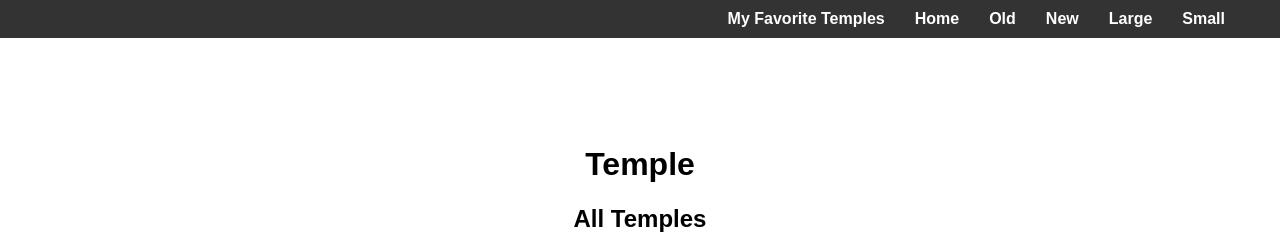
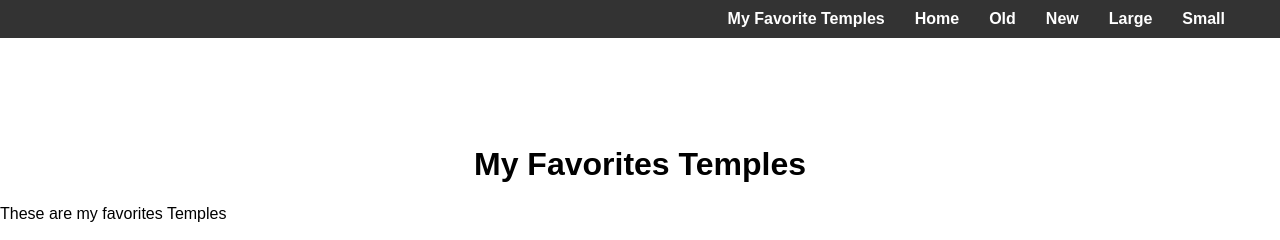
Before and after one commit to Fabrice2019/wdd131, a plain HTML site: page filtered-temples.html in a window 1280 px wide. Shown: the top 240 px of the page. Drawn offline with Linux system fonts and the light colour scheme.

Commit message:
modify html

```diff
--- a/filtered-temples.html
+++ b/filtered-temples.html
@@ -69,7 +69,8 @@
     </header>
     <main>
       <div class="content-container">
-        <h1>Temple</h1>
+        <h1>My Favorites Temples</h1>
+        <p>These are my favorites Temples</p>
         <h2>All Temples</h2>
         <div class="gallery" id="temple-container"></div>
       </div>
```
